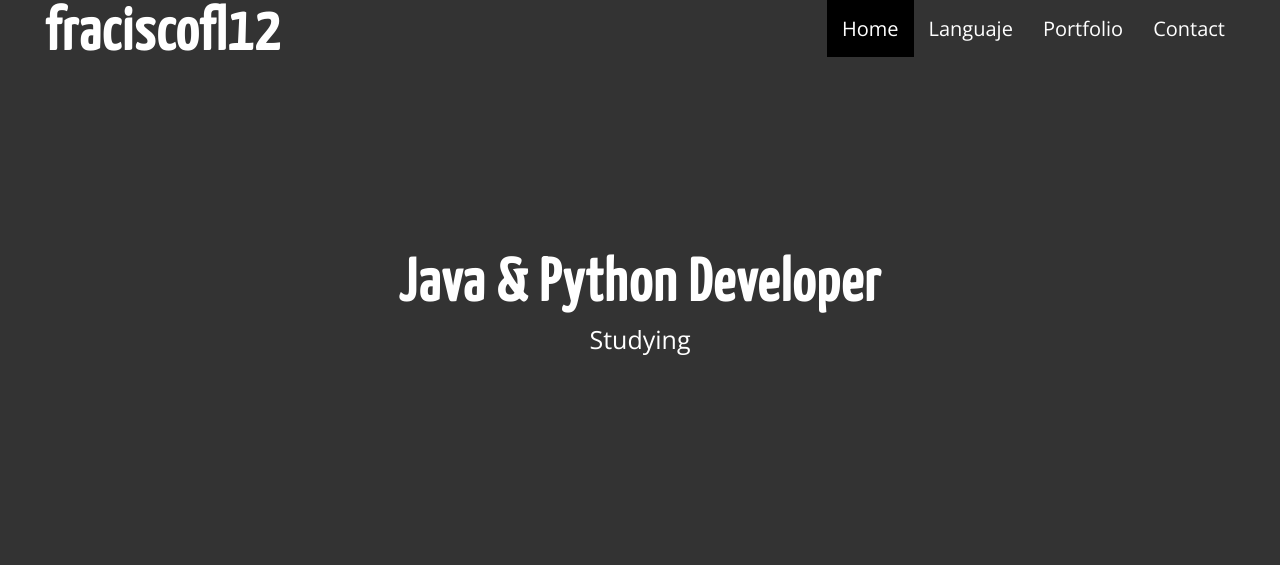
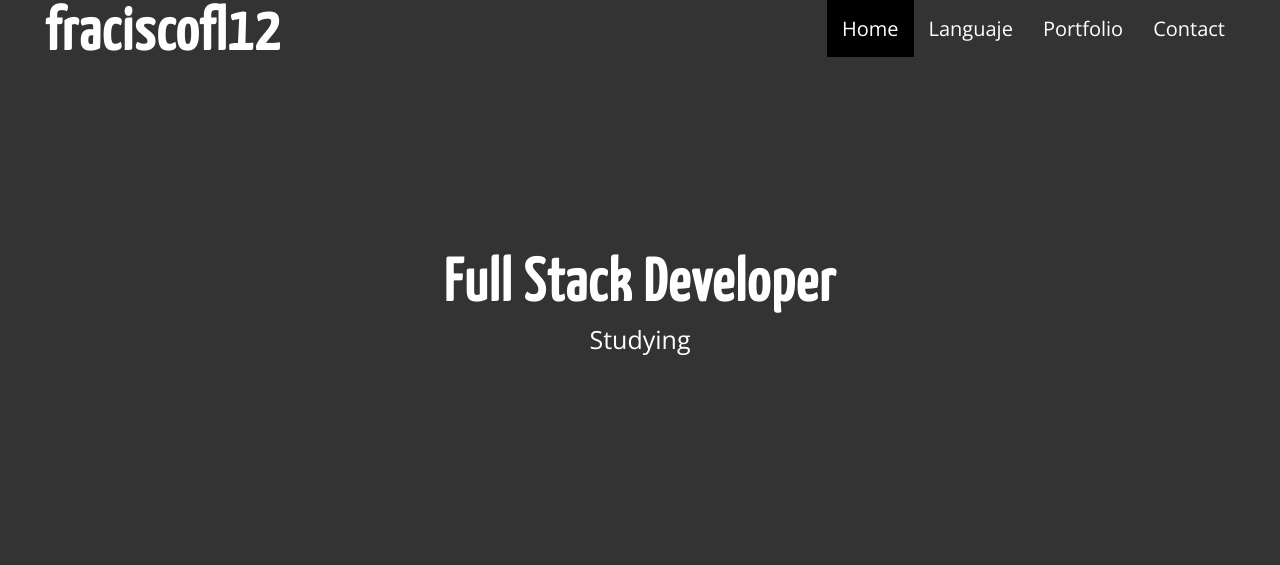
Before and after one commit to franciscofl12/Personal-Website, a plain HTML site: page index.html in a window 1280 px wide. Shown: the top 565 px of the page. Drawn offline with nearby package versions, Linux system fonts and the light colour scheme; some icons are missing.

Commit message:
Update index.html

```diff
--- a/index.html
+++ b/index.html
@@ -24,7 +24,7 @@
 <div class="banner">
     <img src="img/banner.png" alt="">
     <div class="contenedor">
-        <h2 class="banner__title">Java & Python Developer</h2>
+        <h2 class="banner__title">Full Stack Developer</h2>
         <p class="banner__txt">Studying</p>
     </div>
 </div>
```
